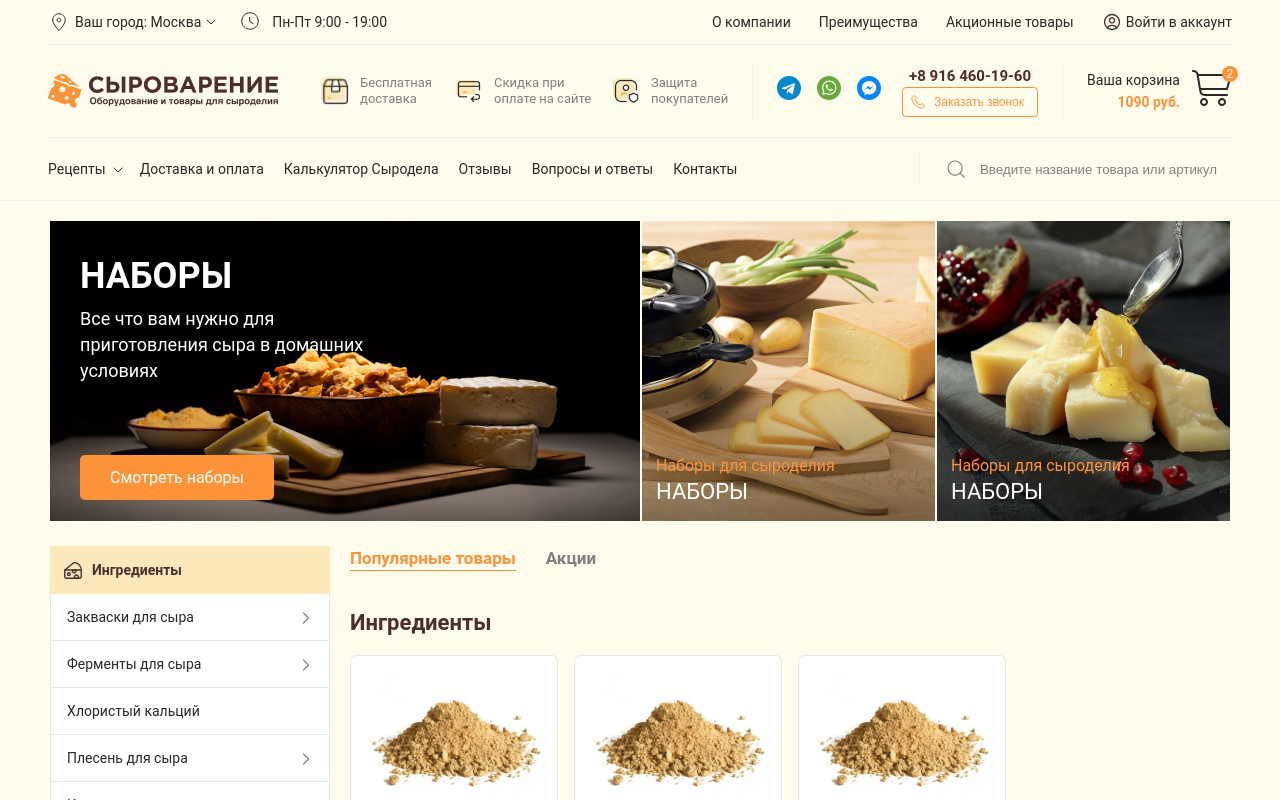
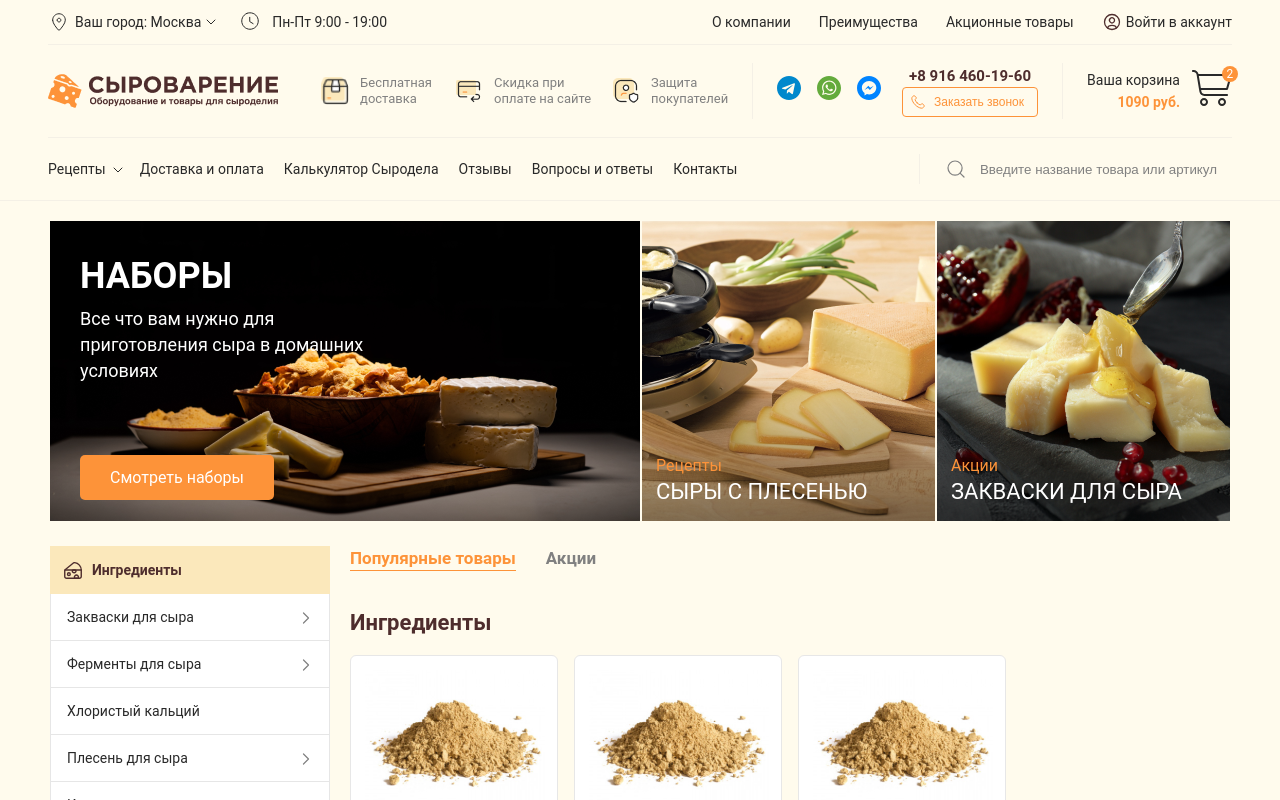
Before and after one commit to unnamed-ii/react-cheese-shop, a React (Create React App) app: page / in a window 1280 px wide. Shown: the top 800 px of the page. Built offline with nearby package versions, Linux system fonts and the light colour scheme.

Commit message:
fixed the problem of not showing review, which was just created

```diff
--- a/src/blocks/recommendations/constants.js
+++ b/src/blocks/recommendations/constants.js
@@ -13,17 +13,17 @@ export const RecommendationItemsData = [
         id: 1
     },
     {
-        title: 'Наборы',
-        subtitle: 'Наборы для сыроделия',
-        text: 'Все что вам нужно для приготовления сыра в домашних условиях',
+        title: 'Сыры с плесенью',
+        subtitle: 'Рецепты',
+        text: 'Рецепты для множества различных видов сыров',
         backgroundImage: recipesBg,
         isActive: false,
         id: 2
     },
     {
-        title: 'Наборы',
-        subtitle: 'Наборы для сыроделия',
-        text: 'Все что вам нужно для приготовления сыра в домашних условиях',
+        title: 'Закваски для сыра',
+        subtitle: 'Акции',
+        text: 'Отличные закваски для сыра в нашей сегодняшней акции',
         backgroundImage: discountsBg,
         isActive: false,
         id: 3
--- a/src/pages/reviews/index.jsx
+++ b/src/pages/reviews/index.jsx
@@ -11,6 +11,7 @@ import LoadingAnimation from "../../components/loadingAnimation/loadingAnimation
 import {ReactComponent as CloseBtnIcon} from '../../images/icons/close-moduls-btn.svg'
 import ModalWrapper from "../../components/modal-wrapper";
 import {LoadingAnimationContext} from "../../Context";
+import {refreshPage} from "../../utils/refreshPage";
 
 const Reviews = () => {
     const isAuth = JSON.parse(localStorage.getItem('isUserAuthorized'));
@@ -30,8 +31,22 @@ const Reviews = () => {
             [e.target.name]: e.target.value
         }));
     }
+
+    const getReviews = async () => {
+        await setIsLoading(true);
+        const querySnapshot = await getDocs(collection(database, "reviews"));
+        querySnapshot.forEach((review) => {
+            const addingReview = review.data();
+            setReviewsList(prevState => ([
+                ...prevState,
+                addingReview
+            ]))
+        });
+    }
+
     const sendReview = async (e) => {
         e.preventDefault();
+        setIsLoading(true);
         try {
             const reviewData = {
                 fullName: userFullName,
@@ -40,23 +55,14 @@ const Reviews = () => {
                 createdAt: new Date().toDateString()
             }
             await addDoc(collection(database, "reviews"), reviewData);
-            await toggleModal();
+            refreshPage();
+            toggleModal();
         } catch (e) {
             console.log(e);
         }
+        setIsLoading(false);
     }
     useEffect(() => {
-        const getReviews = async () => {
-            await setIsLoading(true);
-            const querySnapshot = await getDocs(collection(database, "reviews"));
-            querySnapshot.forEach((review) => {
-                const addingReview = review.data();
-                setReviewsList(prevState => ([
-                    ...prevState,
-                    addingReview
-                ]))
-            });
-        }
         getReviews();
         setTimeout(() => setIsLoading(false), 1000)
     }, []);
@@ -118,9 +124,9 @@ const Reviews = () => {
                         </div>
                         <div className="reviews__list">
                             {!reviewsList.length && <h2>Отзывов пока нет</h2>}
-                            {reviewsList?.map(review =>
+                            {reviewsList?.map((review, idx) =>
                                 <ReviewCard
-                                    key={review.email+review.name}
+                                    key={idx}
                                     name={review.name}
                                     address={review.address}
                                     text={review.text}
--- a/src/pages/reviews/style.scss
+++ b/src/pages/reviews/style.scss
@@ -73,6 +73,7 @@
   border: 1px solid #E6E6E6;
   border-radius: 5px;
   max-width: 400px;
+  width: 100%;
 
   &__top {
     display: flex;
```
Also changed, not shown: 1 other file (tests, documents, lock files or other folders).
